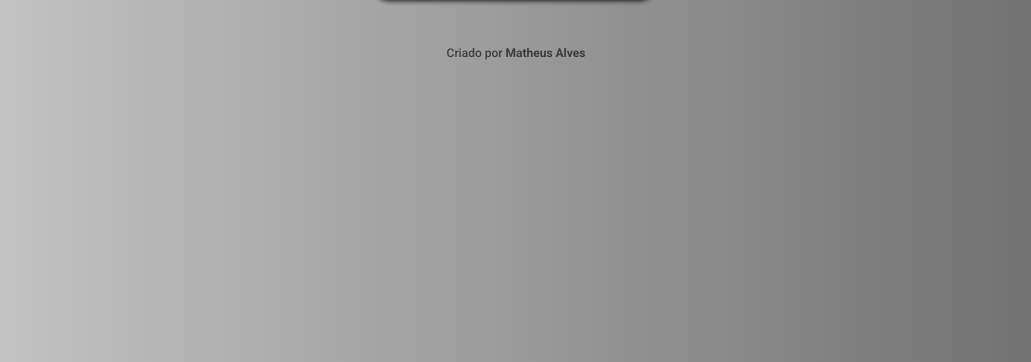
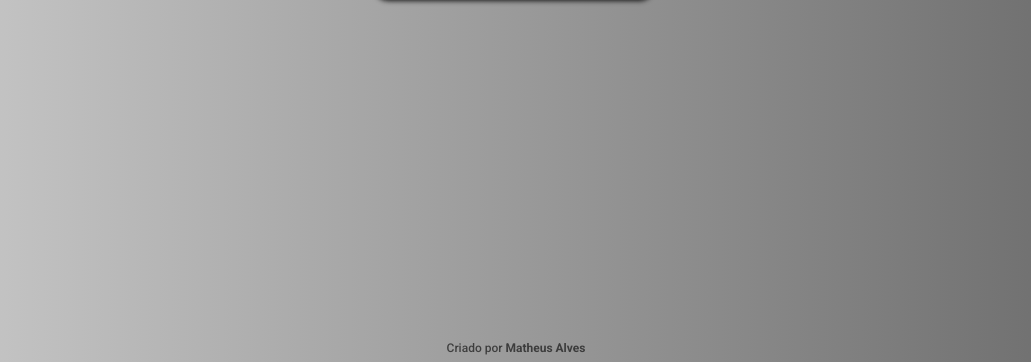
Before and after one commit to MatheusBAlves/mini-portfolio, a plain HTML site: page index.html in a window 1280 px wide. Shown: the part 438-800 px from the top of the page, without its empty margins (124-1155 px from the left). Drawn offline with Linux system fonts and the light colour scheme.

Commit message:
melhoramento footer

```diff
--- a/style.css
+++ b/style.css
@@ -87,10 +87,16 @@ main {
 }
 
 footer{
+    position: absolute;
+    width: 150px;
     font-size: 12px;
     font-weight: 500;
     opacity: 0.6;
     transition: opacity 0.5s;
+    bottom: 0;
+    left: 50%;
+    right: 50%;
+    transform: translate(-50%, -50%);
 }
 
 footer:hover {
```
